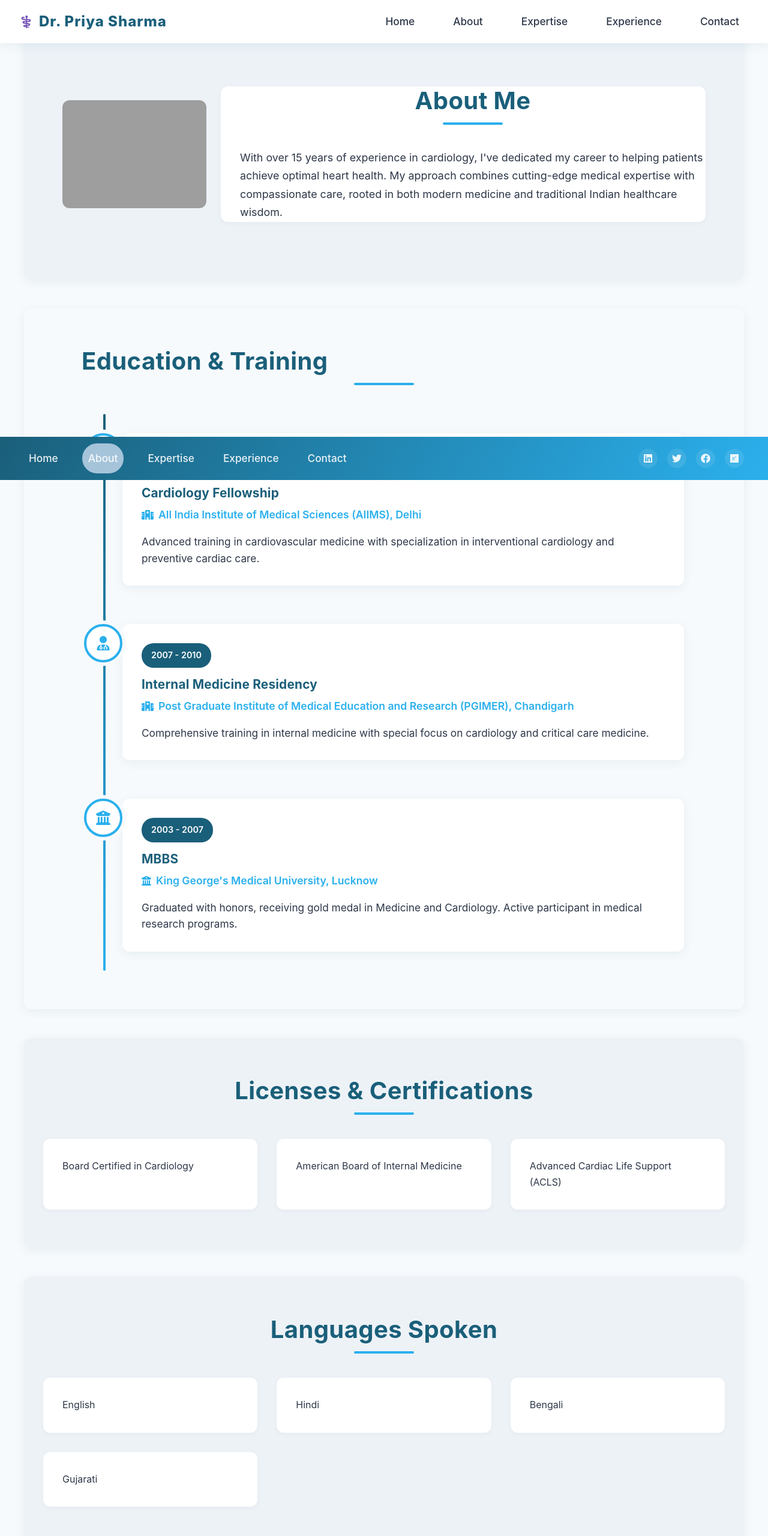
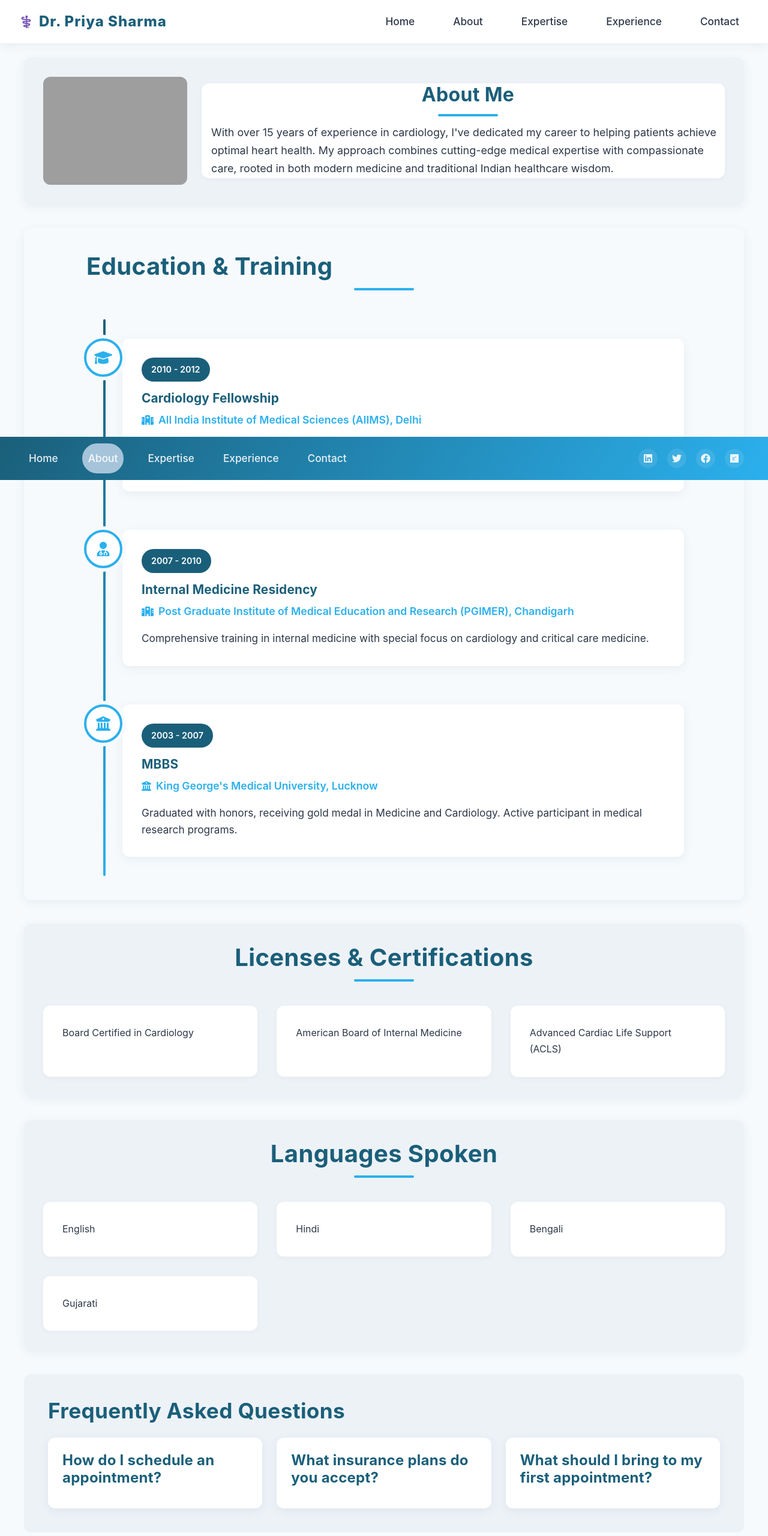
Before and after one commit to lord-rudra0/Portfolio-Doc, a website: page about.html in a window 1280 px wide. Shown: the top 2560 px of the page at 60% size. Drawn offline with Linux system fonts and the light colour scheme; grey boxes are pictures that could not be loaded.

Commit message:
about me style fixed

```diff
--- a/styles.css
+++ b/styles.css
@@ -266,20 +266,203 @@ p {
   }
 }
 
-/* Section Spacing */
-section,
-.about,
-.expertise,
-.experience,
-.contact,
-.projects,
-.testimonials,
-.faq,
-.research {
-  padding: 4rem 2rem 2rem;
-  margin-top: 0;
-  margin-bottom: 2rem;
-  animation: fadeIn 1s;
+/* Section Spacing and Layout */
+section {
+  margin: 0 auto;
+  max-width: 1200px;
+}
+
+/* About Card Sections */
+.about-card {
+  background: var(--dark-bg);
+  border-radius: var(--border-radius);
+  box-shadow: var(--box-shadow);
+}
+
+/* First section (About Profile) */
+.about-card.about-profile {
+  margin: 6rem auto 2.5rem auto;
+  padding: 2.5rem;
+}
+
+/* Education Section */
+.about-card.education-section {
+  margin: 2.5rem auto;
+  padding: 2.5rem;
+}
+
+/* Regular About Cards (Licenses, Languages, etc.) */
+.about-card:not(.about-profile):not(.education-section) {
+  margin: 2.5rem auto;
+  padding: 2rem;
+}
+
+/* Section Headers */
+.about-card h2 {
+  margin-bottom: 1.5rem;
+  font-size: 2rem;
+  color: var(--primary-color);
+}
+
+/* About Profile Content */
+.about-content {
+  display: flex;
+  gap: 2rem;
+  align-items: flex-start;
+}
+
+.about-image {
+  flex: 0 0 auto;
+  width: 300px;
+  max-width: 40%;
+}
+
+.about-text {
+  flex: 1;
+  padding-left: 1rem;
+}
+
+.about-text p {
+  margin-bottom: 0;
+  line-height: 1.6;
+}
+
+/* List Styling in About Cards */
+.about-card ul {
+  list-style: none;
+  padding: 0;
+}
+
+.about-card ul li {
+  padding: 0.75rem 0;
+  border-bottom: 1px solid rgba(0,0,0,0.05);
+}
+
+.about-card ul li:last-child {
+  border-bottom: none;
+}
+
+/* FAQ Section */
+.faq {
+  margin: 2.5rem auto;
+  padding: 2.5rem;
+  background: var(--dark-bg);
+  border-radius: var(--border-radius);
+}
+
+.faq-container {
+  display: grid;
+  grid-template-columns: repeat(auto-fit, minmax(300px, 1fr));
+  gap: 1.5rem;
+  margin-top: 1.5rem;
+}
+
+.faq-item {
+  background: var(--card-bg);
+  padding: 1.5rem;
+  border-radius: var(--border-radius);
+  box-shadow: var(--box-shadow);
+}
+
+.faq-item h3 {
+  margin-bottom: 0.75rem;
+  color: var(--primary-color);
+}
+
+.faq-item p {
+  margin: 0;
+}
+
+/* Timeline Adjustments */
+.timeline {
+  padding: 1rem 0;
+  margin-top: 2rem;
+}
+
+.timeline-item {
+  margin-bottom: 2.5rem;
+}
+
+.timeline-item:last-child {
+  margin-bottom: 0;
+}
+
+.timeline-content {
+  padding: 1.5rem;
+}
+
+/* Responsive Adjustments */
+@media (max-width: 768px) {
+  .about-card.about-profile {
+    margin-top: 5rem;
+    padding: 2rem;
+  }
+
+  .about-content {
+    flex-direction: column;
+    align-items: center;
+    gap: 1.5rem;
+  }
+
+  .about-image {
+    width: 100%;
+    max-width: 300px;
+  }
+
+  .about-text {
+    padding-left: 0;
+    text-align: center;
+  }
+
+  .about-card:not(.about-profile) {
+    padding: 1.5rem;
+  }
+
+  .faq {
+    padding: 2rem;
+  }
+
+  .faq-container {
+    gap: 1rem;
+  }
+}
+
+@media (max-width: 480px) {
+  .about-card.about-profile {
+    margin-top: 4.5rem;
+    padding: 1.5rem;
+  }
+
+  .about-card h2 {
+    font-size: 1.75rem;
+    margin-bottom: 1rem;
+  }
+
+  .timeline-content {
+    padding: 1.25rem;
+  }
+
+  .faq {
+    padding: 1.5rem;
+  }
+
+  .faq-item {
+    padding: 1.25rem;
+  }
+}
+
+/* Spacing between sections */
+section + section {
+  margin-top: 2.5rem;
+}
+
+/* Add subtle transitions */
+.about-card, .faq-item {
+  transition: transform 0.3s ease;
+}
+
+.about-card:hover, .faq-item:hover {
+  transform: translateY(-2px);
 }
 
 /* Hero Section */
@@ -402,62 +585,6 @@ section,
 }
 
 /* About Section */
-.about-profile .about-content {
-    display: flex;
-    flex-wrap: nowrap;
-    gap: 2rem;
-    align-items: flex-start;
-    justify-content: space-between;
-    max-width: 1200px;
-    margin: 0 auto;
-    padding: 2rem;
-}
-
-.about-profile .about-image {
-    flex: 0 0 auto;
-    width: 300px;
-    max-width: 40%;
-    background: transparent;
-    border-radius: 0;
-    box-shadow: none;
-    padding: 0;
-    margin: 0;
-}
-
-.about-profile .about-text {
-    flex: 1;
-    min-width: 0;
-    padding: 0 0 0 2rem;
-}
-
-.about-profile .about-text p {
-    font-size: 1.12rem;
-    color: var(--text-color);
-    margin-bottom: 0;
-    line-height: 1.7;
-}
-
-@media (max-width: 768px) {
-    .about-profile .about-content {
-        flex-direction: column;
-        align-items: center;
-        padding: 1rem;
-    }
-
-    .about-profile .about-image {
-        width: 100%;
-        max-width: 300px;
-        margin-bottom: 1.5rem;
-        padding: 0;
-    }
-
-    .about-profile .about-text {
-        padding: 0;
-        text-align: center;
-    }
-}
-
-/* About Section  */
 .about {
   background: var(--dark-bg);
   padding: 4rem 2rem;
@@ -774,79 +901,6 @@ section,
 
 .research-item button[type="submit"] {
   margin-top: 1.5rem;
-}
-
-/* FAQ Section */
-.faq {
-  background: var(--dark-bg);
-  padding: 6rem 2rem 4rem;
-  margin-top: 2rem;
-  border-radius: var(--border-radius);
-  box-shadow: var(--box-shadow);
-  max-width: 1200px;
-  margin-left: auto;
-  margin-right: auto;
-}
-
-.faq h2 {
-  text-align: center;
-  margin-bottom: 2.5rem;
-  color: var(--primary-color);
-  font-size: 2rem;
-  position: relative;
-}
-
-.faq h2::after {
-  content: '';
-  display: block;
-  width: 80px;
-  height: 4px;
-  background: var(--gradient-primary);
-  border-radius: 2px;
-  margin: 1rem auto 0 auto;
-}
-
-.faq-container {
-  display: flex;
-  flex-wrap: wrap;
-  gap: 2rem;
-  justify-content: center;
-}
-
-.faq-item {
-  background: #fff;
-  border-radius: var(--border-radius);
-  box-shadow: 0 2px 8px rgba(44,62,80,0.04);
-  padding: 2rem 1.5rem;
-  flex: 1 1 350px;
-  max-width: 500px;
-  margin-bottom: 2rem;
-  transition: box-shadow 0.3s, transform 0.3s;
-}
-
-.faq-item:hover {
-  box-shadow: var(--hover-shadow);
-  transform: translateY(-6px) scale(1.03);
-}
-
-.faq-item h3 {
-  color: var(--primary-color);
-  margin-bottom: 1rem;
-  font-size: 1.2rem;
-  cursor: pointer;
-  transition: color 0.2s;
-}
-
-.faq-item h3:hover {
-  color: var(--secondary-color);
-}
-
-.faq-item p {
-  color: var(--text-color);
-  font-size: 1.05rem;
-  margin-bottom: 0;
-  margin-top: 0.5rem;
-  line-height: 1.6;
 }
 
 /* Testimonials Section */
@@ -1694,3 +1748,58 @@ html {
         height: 350px;
     }
 }
+
+/* About Section Spacing Optimization */
+.about-card.about-profile {
+    padding: 2rem;
+    margin: 6rem auto 1rem auto;
+}
+
+.about-content {
+    display: flex;
+    gap: 1.5rem;
+    align-items: flex-start;
+    justify-content: space-between;
+}
+
+.about-text {
+    flex: 1;
+    padding: 0 0 0 1rem;
+}
+
+.about-text h2 {
+    margin-bottom: 0.75rem;
+    font-size: 2rem;
+}
+
+.about-text p {
+    margin-bottom: 0.75rem;
+    line-height: 1.6;
+}
+
+/* Maintain responsive design with optimized spacing */
+@media (max-width: 768px) {
+    .about-card.about-profile {
+        padding: 1.5rem;
+        margin: 5rem auto 1rem auto;
+    }
+
+    .about-content {
+        gap: 1rem;
+    }
+
+    .about-text {
+        padding: 0;
+        text-align: center;
+    }
+
+    .about-text h2 {
+        margin-bottom: 0.5rem;
+    }
+}
+
+@media (max-width: 480px) {
+    .about-card.about-profile {
+        margin: 4.5rem auto 1rem auto;
+    }
+}
```
